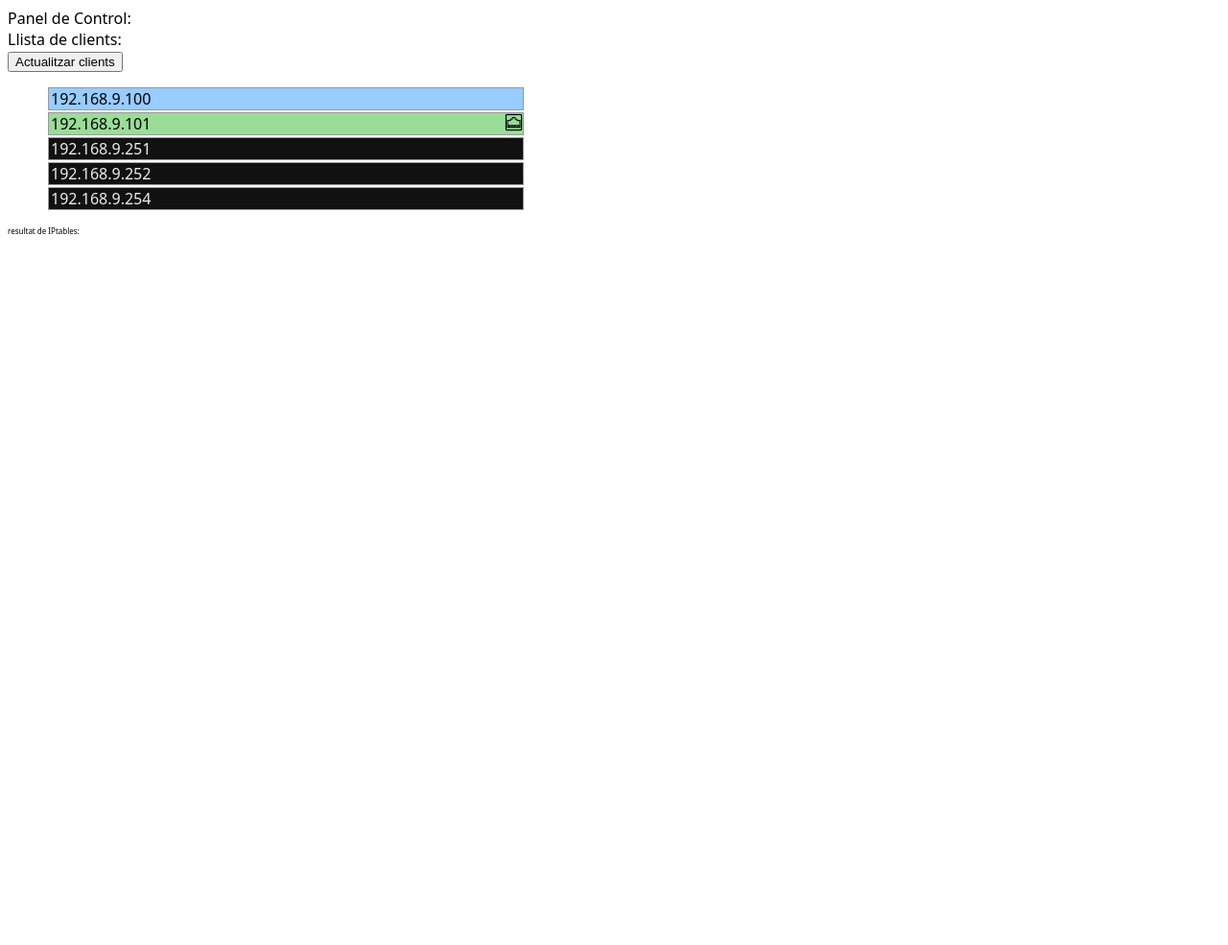
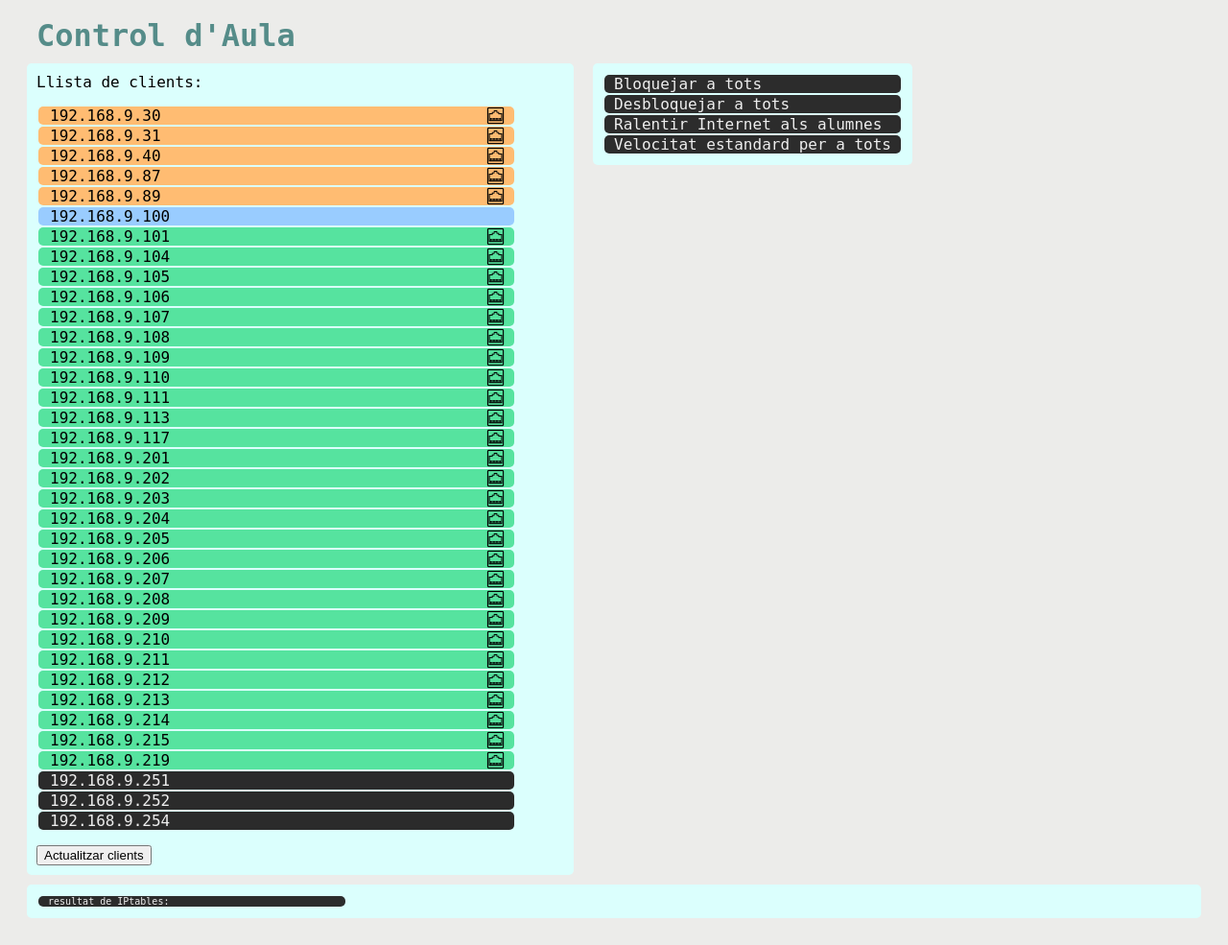
Before and after one commit to xxjcaxx/control_aules, a PHP site: page / in a window 1280 px wide. Shown: the whole page at 96% size. Before the commit the page ends 244 px from the top, so only its background shows below. Run offline with PHP 8.4, Linux system fonts and the light colour scheme.

Commit message:
ja bloqueja be

```diff
--- a/admin/clients.html
+++ b/admin/clients.html
@@ -1,6 +1,37 @@
 <ul>
+<li id="c192.168.9.30"><span>192.168.9.30</span></li>
+<li id="c192.168.9.31"><span>192.168.9.31</span></li>
+<li id="c192.168.9.40"><span>192.168.9.40</span></li>
+<li id="c192.168.9.87"><span>192.168.9.87</span></li>
+<li id="c192.168.9.89"><span>192.168.9.89</span></li>
 <li id="c192.168.9.100"><span>192.168.9.100</span></li>
 <li id="c192.168.9.101"><span>192.168.9.101</span></li>
+<li id="c192.168.9.104"><span>192.168.9.104</span></li>
+<li id="c192.168.9.105"><span>192.168.9.105</span></li>
+<li id="c192.168.9.106"><span>192.168.9.106</span></li>
+<li id="c192.168.9.107"><span>192.168.9.107</span></li>
+<li id="c192.168.9.108"><span>192.168.9.108</span></li>
+<li id="c192.168.9.109"><span>192.168.9.109</span></li>
+<li id="c192.168.9.110"><span>192.168.9.110</span></li>
+<li id="c192.168.9.111"><span>192.168.9.111</span></li>
+<li id="c192.168.9.113"><span>192.168.9.113</span></li>
+<li id="c192.168.9.117"><span>192.168.9.117</span></li>
+<li id="c192.168.9.201"><span>192.168.9.201</span></li>
+<li id="c192.168.9.202"><span>192.168.9.202</span></li>
+<li id="c192.168.9.203"><span>192.168.9.203</span></li>
+<li id="c192.168.9.204"><span>192.168.9.204</span></li>
+<li id="c192.168.9.205"><span>192.168.9.205</span></li>
+<li id="c192.168.9.206"><span>192.168.9.206</span></li>
+<li id="c192.168.9.207"><span>192.168.9.207</span></li>
+<li id="c192.168.9.208"><span>192.168.9.208</span></li>
+<li id="c192.168.9.209"><span>192.168.9.209</span></li>
+<li id="c192.168.9.210"><span>192.168.9.210</span></li>
+<li id="c192.168.9.211"><span>192.168.9.211</span></li>
+<li id="c192.168.9.212"><span>192.168.9.212</span></li>
+<li id="c192.168.9.213"><span>192.168.9.213</span></li>
+<li id="c192.168.9.214"><span>192.168.9.214</span></li>
+<li id="c192.168.9.215"><span>192.168.9.215</span></li>
+<li id="c192.168.9.219"><span>192.168.9.219</span></li>
 <li id="c192.168.9.251"><span>192.168.9.251</span></li>
 <li id="c192.168.9.252"><span>192.168.9.252</span></li>
 <li id="c192.168.9.254"><span>192.168.9.254</span></li>
--- a/admin/css/styles.css
+++ b/admin/css/styles.css
@@ -1,18 +1,38 @@
 body{
-font-family:'Sans';
+font-family:'mono';
+background-color:#ECECEA;
+padding: 10px;
+}
 
+h1 { margin:0px; padding-left:20px; color:#558C89;}
+
+#panel{
+padding:10px;
+margin:10px;
+border-radius: 5px;
+background-color:#DBFFFD;
+float:left;
+}
+
+
+#clients {
+width: 550px;
 }
 
 #clients ul{
 width: 500px;
+padding:0px;
+}
 
+#clients button{
 }
 
 #clients ul li{
-background-color: #9D9;
+background-color: #56E39F;
 display:block;
-border:1px solid #999;
+border-radius: 5px;
 margin:2px;
+padding: 0px 10px 0px 10px;
 }
 
 #clients ul li span{
@@ -25,12 +45,48 @@ height:auto;
 float: right;
 }
 
-#clients ul li.off {background-color: #d77;}
-#clients ul li.desconeguts {background-color: #dd7;}
-#clients ul li.servers {background-color: #111; color:#eee;}
+#clients ul li.desconeguts {background-color: #FFBC72;}
+#clients ul li.off {background-color: #DB504A;}
+
+#clients ul li.servers {background-color: #2B2B2B; color:#eee;}
 #clients ul li.profe {background-color: #9cf;}
 
 #actual{
 font-size:8px;
+clear:both;
+padding:10px;
+margin:10px;
+border-radius: 5px;
+background-color:#DBFFFD;
+}
+
+
+#actual span{
+font-size:10px;
+background-color: #2c2c2c;
+display:block;
+border-radius: 5px;
+color:#eee;
+margin:2px;
+padding: 0px 10px 0px 10px;
+width: 300px;
+
 
 }
+
+#accions{
+padding:10px;
+margin:10px;
+border-radius: 5px;
+background-color:#DBFFFD;
+float:left;
+}
+
+#accions span.accio{
+background-color: #2c2c2c;
+display:block;
+border-radius: 5px;
+color:#eee;
+margin:2px;
+padding: 0px 10px 0px 10px;
+}
--- a/admin/index.php
+++ b/admin/index.php
@@ -15,8 +15,14 @@
 
   <script src="js/jquery-3.1.1.min.js"></script>
   <script src="js/scripts.js"></script>
-<span>Panel de Control:</span>
-<div id="panel"></div>
+<h1>Control d'Aula</h1>
+<div id="panel"> </div>
+	<div id="accions">
+	<span class="accio" id="btots">Bloquejar a tots</span>
+	<span class="accio" id="dtots">Desbloquejar a tots</span>
+	<span class="accio" id="ralentir">Ralentir Internet als alumnes</span>
+	<span class="accio" id="reset">Velocitat estandard per a tots</span>
+	</div>
 <div id="actual"></div>
 </body>
 </html>
--- a/admin/iptables.php
+++ b/admin/iptables.php
@@ -1,6 +1,11 @@
 <pre>
 <?php
+echo "\n---------------- GENERAL ---------------\n";
 system('sudo iptables -L');
+echo "\n---------------- NAT ---------------\n";
 system('sudo iptables -t nat -L');
+
+echo "\n---------------- IPtables-save ---------------\n";
+system('sudo iptables-save');
 ?>
 </pre>
--- a/admin/js/scripts.js
+++ b/admin/js/scripts.js
@@ -27,8 +27,20 @@ $(function()
 					//console.log($("#panel ul li"));
 					//$("#panel ul li").css('color','red');
 					f_pcs();
-					});
+					}).done(function(){ // Ja tinc tot fet, passe a donar format js a algunes coses
+                                        $("#actual pre").hide();
+					$("#actual span").on("click",function(event){$("#actual pre").toggle(400);});
+
+
+                                        });
+
 		});
+                 // mestres se carrega tot, podem anar donant funcionalitat als botons:
+                $("#btots").on("click",function(event){bloquear('btots');});
+                $("#dtots").on("click",function(event){bloquear('dtots');});
+                $("#ralentir").on("click",function(event){});
+                $("#reset").on("click",function(event){});
+
 
 		});
 
@@ -52,6 +64,8 @@ function f_pcs(){
 
 			$(this).append($block);
 			$block.on("click",function(event){
+                                var scroll = $(window).scrollTop();
+
 				if(!$(this).parent().hasClass('off')){
 					bloquear(ip.substring(1));
 					$(this).parent().addClass('off');
@@ -66,9 +80,10 @@ function f_pcs(){
 				$.get('iptables.php',function(data){
 				$("#actual").append("<span>resultat de IPtables:</span>");
 				$("#actual").append(data);
+                                        $("#actual pre").hide();
+					$("#actual span").on("click",function(event){$("#actual pre").toggle(400);});
 				});  },1000);
-
-
+                                $("html").scrollTop(scroll);
 			});
 
 			}
--- a/admin/pcs.php
+++ b/admin/pcs.php
@@ -1,6 +1,6 @@
 
 <div id="clients">
- <button type="button" id="act_clients">Actualitzar clients</button>
+
 <?php
 
 if(isset($_GET['opt'])) {
@@ -17,4 +17,5 @@ echo $res;
 $clients=file_get_contents('clients.html');
 echo $clients
 ?>
+ <button type="button" id="act_clients">Actualitzar clients</button>
 </div>
```
Also changed, not shown: admin/bloquear.php (+35 -2 lines), 2 other files.
